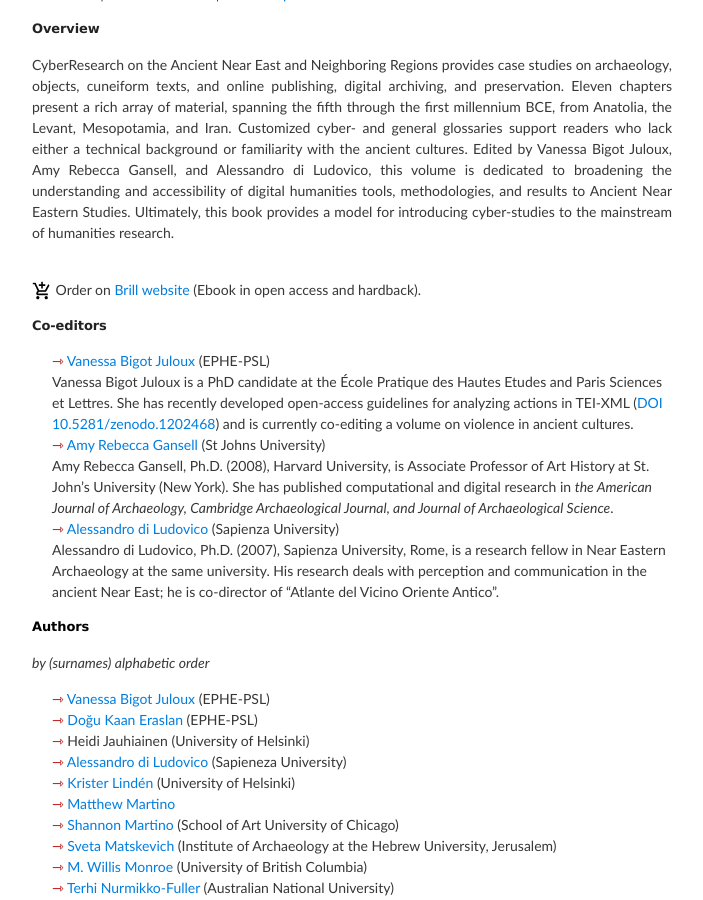
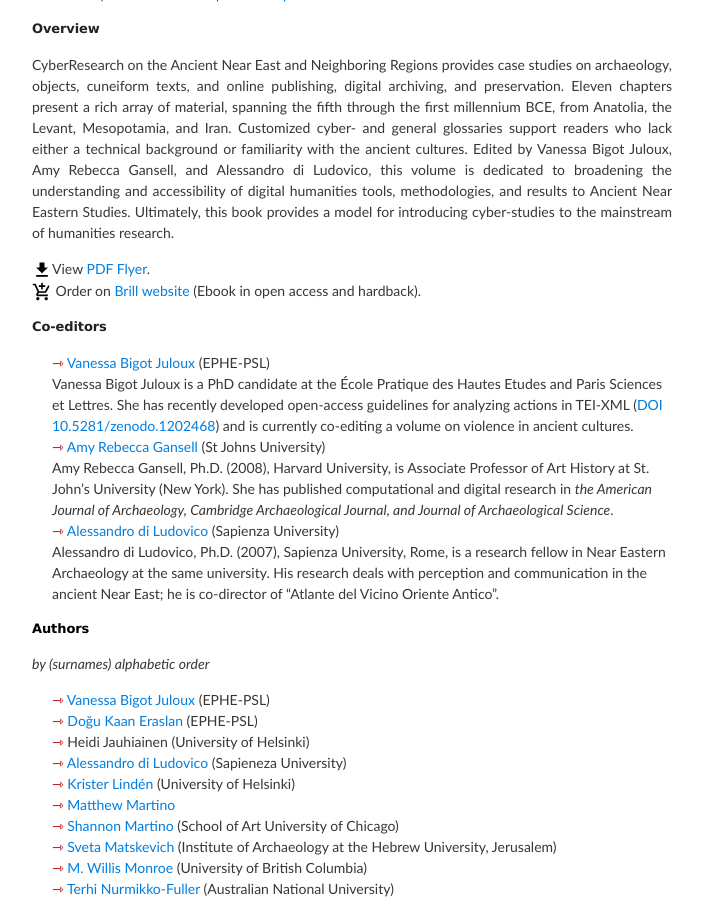
Before and after one commit to vbigot-juloux/ane-research-humanities, a Jekyll site: the page built from docs/CyberResearch-vol1.md, in a window 1280 px wide and 900 px high, scrolled down 350 px. Shown: the whole window, without its empty margins (288-991 px from the left). Built offline with Jekyll 4.4.1, drawn with Linux system fonts in a browser that asks for light colours; the repository's description, which GitHub fills in, is left out.

Commit message:
Update CyberResearch-vol1.md

```diff
--- a/docs/CyberResearch-vol1.md
+++ b/docs/CyberResearch-vol1.md
@@ -10,7 +10,8 @@ Vanessa Bigot Juloux, Amy Rebecca Gansell, Alessandro di Ludovico (eds.). Brill,
 <h3>Overview</h3>
 <p>CyberResearch on the Ancient Near East and Neighboring Regions provides case studies on archaeology, objects, cuneiform texts, and online publishing, digital archiving, and preservation.
 Eleven chapters present a rich array of material, spanning the fifth through the first millennium BCE, from Anatolia, the Levant, Mesopotamia, and Iran. Customized cyber- and general glossaries support readers who lack either a technical background or familiarity with the ancient cultures. Edited by Vanessa Bigot Juloux, Amy Rebecca Gansell, and Alessandro di Ludovico, this volume is dedicated to broadening the understanding and accessibility of digital humanities tools, methodologies, and results to Ancient Near Eastern Studies. Ultimately, this book provides a model for introducing cyber-studies to the mainstream of humanities research.</p>
-<br />
+
+<img src="../assets/baseline_get_app_black_18dp.png" style="border:0; -webkit-box-shadow: 0 0 0; width: 20px"/>View <a href="https://brill.com/flyer/title/34932?print=pdf" target="_target">PDF Flyer</a>.<br />
 <img src="../assets/baseline_add_shopping_cart_black_18dp.png" style="border:0; -webkit-box-shadow: 0 0 0; width: 20px"/> Order on <a href="https://brill.com/view/title/34932" target="_blank">Brill website</a> (Ebook in open access and hardback).
 
 <h3>Co-editors</h3>
```
